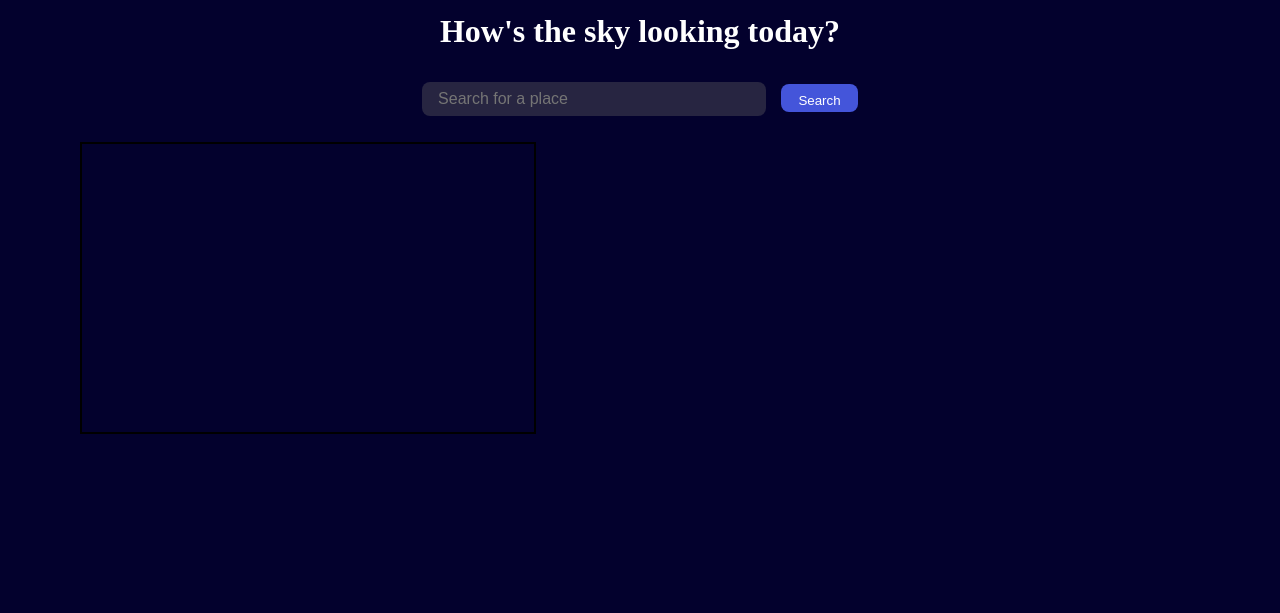
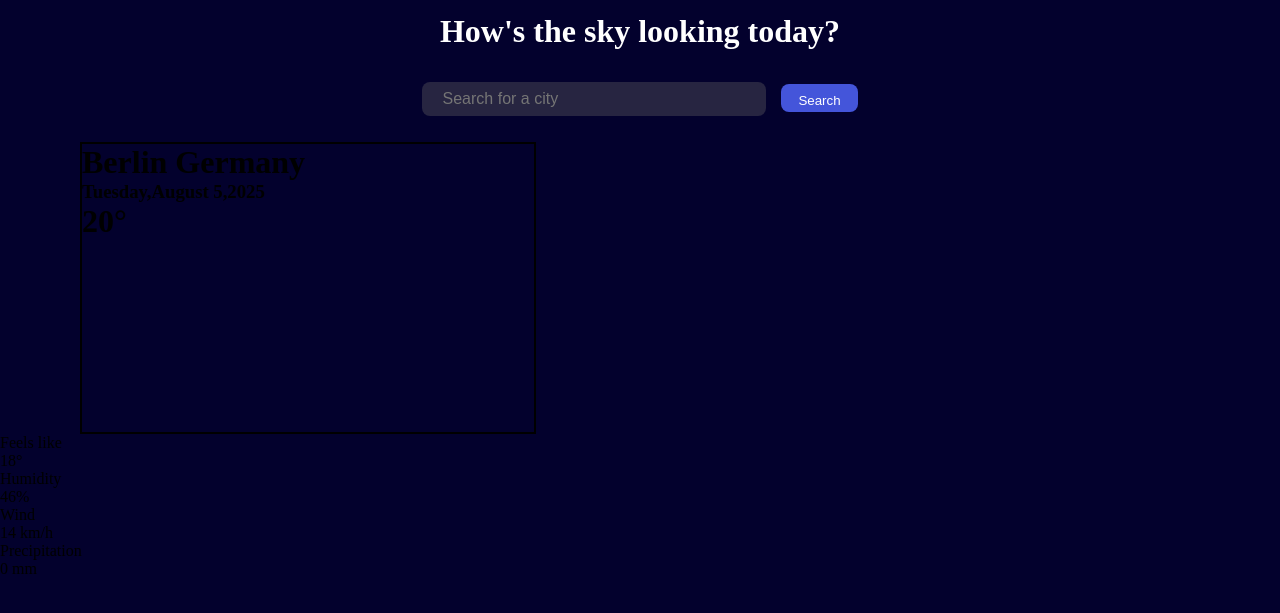
Before and after one commit to munam-coder/Weather-app, a plain HTML site: page index.html in a window 1280 px wide. Shown: the part 79-692 px from the top of the page. Drawn offline with Linux system fonts and the light colour scheme; a web font is replaced by a local one.

Commit message:
Update index.html

```diff
--- a/index.html
+++ b/index.html
@@ -62,19 +62,57 @@
                 </div>
             </div>
         </nav>
+        <div class="main-wheather-continer">
+            <div class="right-content">
             <div class="main-heading">
                 <h1>How's the sky looking today?</h1>
             </div>
             <div class="input">
                 <form>
-                <input type="text" placeholder="Search for a place">
+                    <input type="text" placeholder=" Search for a city">
                 </form>
                 <div class="searchbtn">
                     <button>Search</button>
                 </div>
             </div>
             <div class="show-wheather-container">
+                <div class="city-info">
+                    <h1>Berlin Germany</h1>
+                    <h3>Tuesday,August 5,2025 </h3>
+                </div>
+                <div class="temperauremain">
+                    <h1>20°</h1>
+                </div>
 
+
+            </div>
+
+            <div class="weather-stats">
+                <div class="feel-like">
+                    <p>Feels like</p>
+                    <p>18°</p>
+                </div>
+                <div class="Humidity">
+                    <p>Humidity</p>
+                    <p>46%</p>
+
+                </div>
+                <div class="Wind">
+                    <p>Wind</p>
+                    <p>14 km/h</p>
+                </div>
+                <div class="Precipitationmain">
+                    <p>Precipitation</p>
+                    <p>0 mm</p>
+                </div>
+            </div>
+
+            <div class="daily-forcast">
+                <div class="forcast-cards">
+
+                </div>
+            </div>
+            </div>
         </div>
     </main>
     <script src="script.js"></script>
```
Lines whose indentation alone changed are shown as unchanged.
